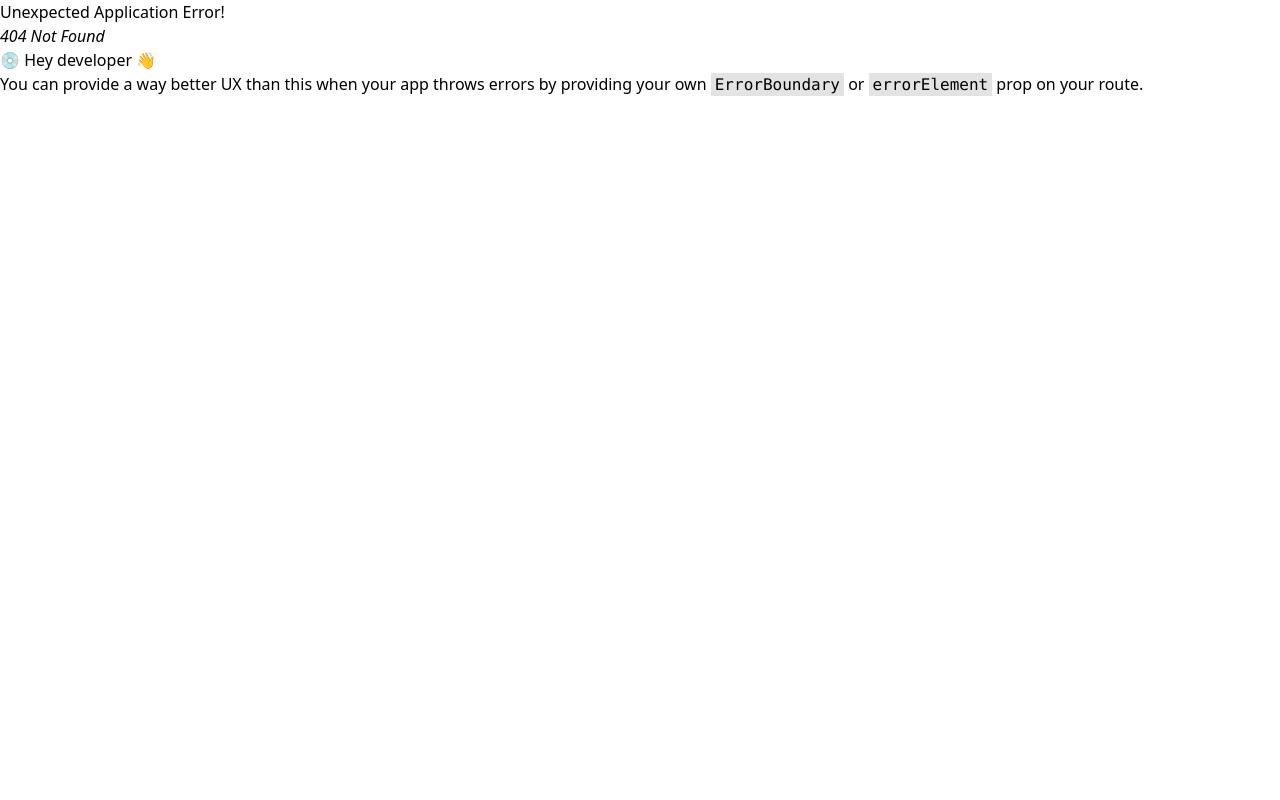
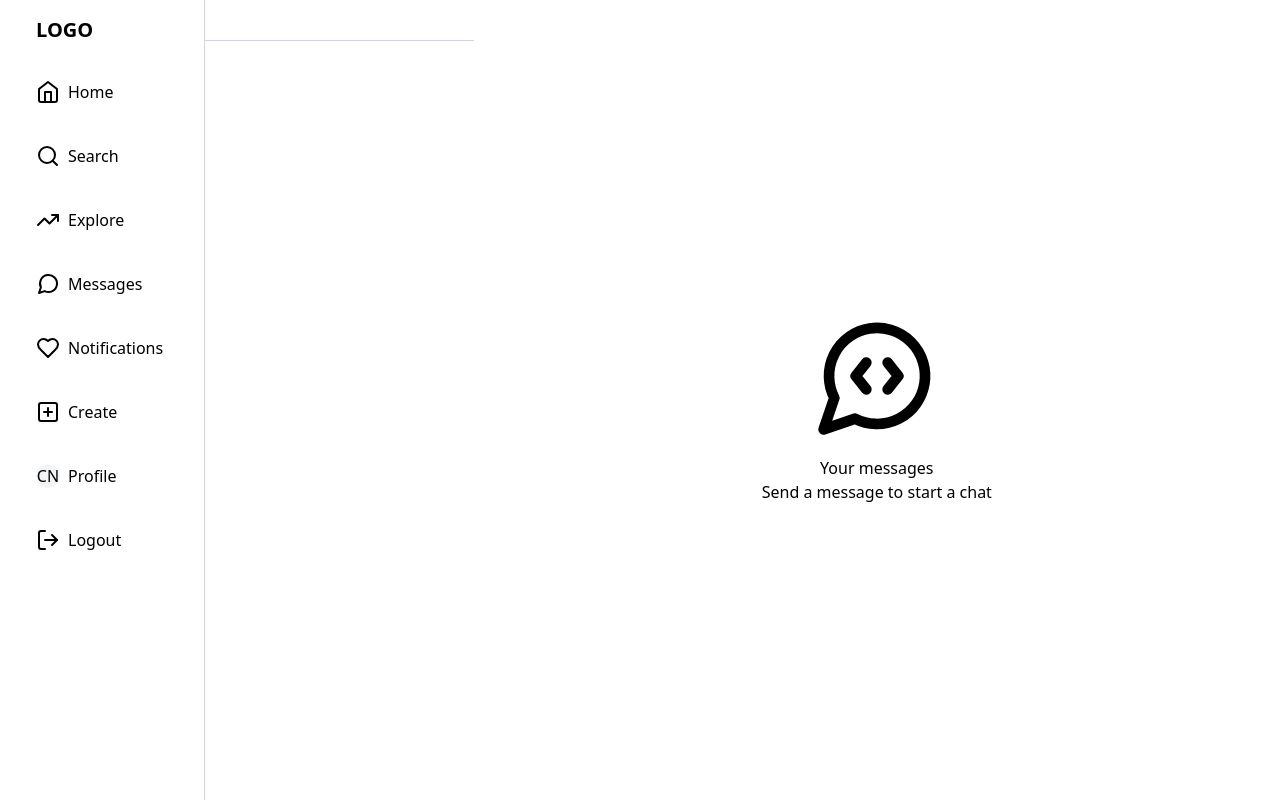
Before and after one commit to TyNguyen1711/clone-instagram, a React (Vite) app in the folder frontend/: page /chat in a window 1280 px wide. Before the commit this address had no page. Built offline with nearby package versions, Linux system fonts and the light colour scheme.

Commit message:
UI for chat page

```diff
--- /dev/null
+++ b/frontend/src/components/ChatPage.jsx
@@ -0,0 +1,81 @@
+import React from "react";
+import { useDispatch, useSelector } from "react-redux";
+import { Avatar, AvatarFallback, AvatarImage } from "./ui/avatar";
+import { setSelectedUser } from "@/redux/authSlice.js";
+import { LuMessageCircleCode } from "react-icons/lu";
+import { Button } from "./ui/button";
+import Message from "./Message";
+const ChatPage = () => {
+  const { user, suggestedUsers, selectedUser } = useSelector(
+    (state) => state.auth
+  );
+  const dispatch = useDispatch();
+  const isOnline = true;
+  return (
+    <div className="h-screen ml-[16%] flex">
+      <section className="w-full md:w-1/4 py-4">
+        <h1 className="p-3">{user?.username}</h1>
+        <hr className="mb-4 border-gray-300" />
+        <div className="h-[80vh] overflow-y-auto">
+          {suggestedUsers &&
+            suggestedUsers.map((suggestedUser, index) => {
+              return (
+                <div
+                  onClick={() => dispatch(setSelectedUser(suggestedUser))}
+                  key={index}
+                  className="flex items-center gap-3 p-3 hover:bg-gray-50 cursor-pointer rounded"
+                >
+                  <Avatar className="w-14 h-14">
+                    <AvatarImage
+                      src={suggestedUser?.profilePicture}
+                      alt="avatar"
+                    />
+                    <AvatarFallback>CN</AvatarFallback>
+                  </Avatar>
+                  <div className="flex flex-col">
+                    <div className="font-medium truncate">
+                      {suggestedUser?.username}
+                    </div>
+                    <div
+                      className={`text-xs font-bold ${
+                        isOnline ? "text-green-600" : "text-red-600"
+                      }`}
+                    >
+                      {isOnline ? "Online" : "Offline"}
+                    </div>
+                  </div>
+                </div>
+              );
+            })}
+        </div>
+      </section>
+      {selectedUser ? (
+        <section className="border-l border-l-gray-300 flex-1">
+          <div className="flex items-center gap-3 border-b border-b-gray-300 py-2 px-3">
+            <Avatar>
+              <AvatarImage src={selectedUser?.profilePicture} alt="profile" />
+              <AvatarFallback>CN</AvatarFallback>
+            </Avatar>
+            <div>{selectedUser?.username}</div>
+          </div>
+          <Message selectedUser={selectedUser} />
+          <div className="flex items-center p-2">
+            <input
+              type="text"
+              placeholder="Messages ..."
+              className="flex-1 p-2 mr-3 border border-gray-200 rounded focus-visible:ring-transparent outline-none"
+            />
+            <Button>Send</Button>
+          </div>
+        </section>
+      ) : (
+        <div className="flex flex-col items-center mx-auto justify-center">
+          <LuMessageCircleCode className="w-32 h-32 my-4" />
+          <h1>Your messages</h1>
+          <span>Send a message to start a chat</span>
+        </div>
+      )}
+    </div>
+  );
+};
+export default ChatPage;
--- a/frontend/src/components/LeftSidebar.jsx
+++ b/frontend/src/components/LeftSidebar.jsx
@@ -14,10 +14,11 @@ import { useDispatch, useSelector } from "react-redux";
 import { setAuthUser } from "@/redux/authSlice";
 import { setPosts } from "@/redux/postSlice";
 import { setSelectedPost } from "@/redux/postSlice";
+import { setSelectedUser } from "@/redux/authSlice";
 import { useState } from "react";
 import CreatePost from "./CreatePost";
 const LeftSidebar = () => {
-  const { user } = useSelector((state) => state.auth);
+  const { user, selectedUser } = useSelector((state) => state.auth);
   const [openCreatePost, setOpenCreatePost] = useState(false);
 
   const sidebarItems = [
@@ -46,6 +47,7 @@ const LeftSidebar = () => {
       dispatch(setAuthUser(null));
       dispatch(setPosts([]));
       dispatch(setSelectedPost(null));
+      dispatch(setSelectedUser(null))
       navigate("/login");
     }
   };
@@ -60,9 +62,10 @@ const LeftSidebar = () => {
       handleCreatePost();
     } else if (textType === "Profile") {
       navigate(`/profile/${user._id}`);
-    }
-    else if (textType === "Home") {
-      navigate('/')
+    } else if (textType === "Home") {
+      navigate("/");
+    } else if (textType === "Messages") {
+      navigate("/chat");
     }
   };
   return (
--- /dev/null
+++ b/frontend/src/components/Message.jsx
@@ -0,0 +1,20 @@
+import React from "react";
+import { Avatar, AvatarFallback, AvatarImage } from "./ui/avatar";
+import { Button } from "./ui/button";
+const Message = ({ selectedUser }) => {
+  return (
+    <div className="flex flex-col py-4">
+      <div className="flex flex-col items-center justify-center gap-2">
+        <Avatar className="w-16 h-16">
+          <AvatarImage src={selectedUser?.profilePicture} />
+          <AvatarFallback>CN</AvatarFallback>
+        </Avatar>
+        <div>{selectedUser?.username}</div>
+        <Button variant="ghost" className="bg-gray-100 h-8">
+          View profile
+        </Button>
+      </div>
+    </div>
+  );
+};
+export default Message;
--- a/frontend/src/redux/authSlice.js
+++ b/frontend/src/redux/authSlice.js
@@ -5,6 +5,7 @@ const authSlice = createSlice({
     user: null,
     suggestedUsers: [],
     userProfile: null,
+    selectedUser: null,
   },
   reducers: {
     setAuthUser: (state, action) => {
@@ -16,8 +17,15 @@ const authSlice = createSlice({
     setUserProfile: (state, action) => {
       state.userProfile = action.payload;
     },
+    setSelectedUser: (state, action) => {
+      state.selectedUser = action.payload;
+    },
   },
 });
-export const { setAuthUser, setSuggestedUsers, setUserProfile } =
-  authSlice.actions;
+export const {
+  setAuthUser,
+  setSuggestedUsers,
+  setUserProfile,
+  setSelectedUser,
+} = authSlice.actions;
 export default authSlice.reducer;
```
Also changed, not shown: frontend/src/App.jsx (+7 -2 lines).
